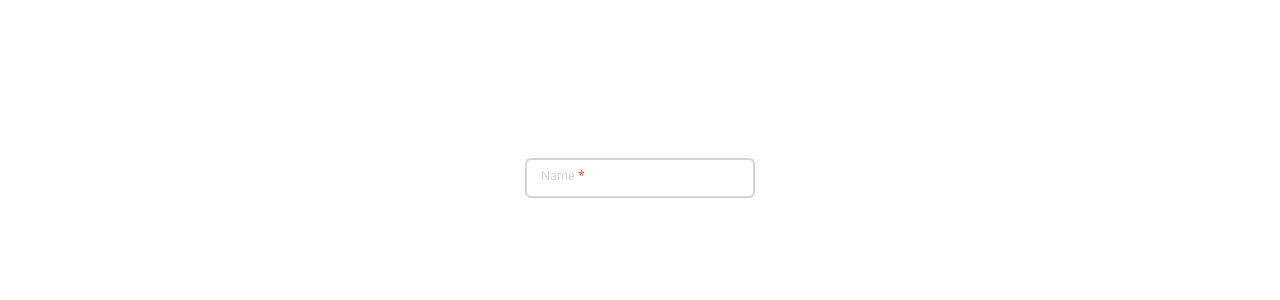
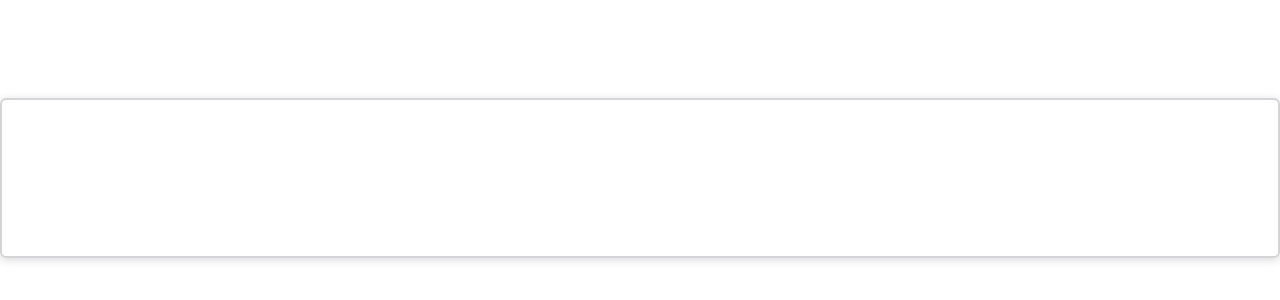
Before and after one commit to Real-Bird/home-quiz-manage-reservations, a React (Vite) app: page / in a window 1280 px wide. Shown: the part 222-522 px from the top of the page. Built offline with nearby package versions, Linux system fonts and the light colour scheme.

Commit message:
feat: (#1) textarea component
23-10-20

```diff
--- a/src/App.tsx
+++ b/src/App.tsx
@@ -1,17 +1,14 @@
-import { Input, Layout } from "@src/components/common";
+import { Layout, TextArea } from "@src/components/common";
 import { useState } from "react";
 
 function App() {
-  const [inputValue, setInputValue] = useState("");
+  const [textValue, setTextValue] = useState("");
   return (
     <Layout>
       {/* <Button className="text-highlight px-5">View Reservations</Button> */}
-      <Input
-        placeholder="Name"
-        required
-        id="name"
-        value={inputValue}
-        onChange={(e) => setInputValue(e.currentTarget.value)}
+      <TextArea
+        value={textValue}
+        onChange={(e) => setTextValue(e.target.value)}
       />
     </Layout>
   );
--- a/src/components/common/Input.tsx
+++ b/src/components/common/Input.tsx
@@ -8,6 +8,8 @@ export const Input = forwardRef<HTMLInputElement, InputProps>(
     const onInputFocus = () => {
       if (localRef && localRef.current) {
         localRef.current.focus();
+      } else if (inputRef && "current" in inputRef && inputRef.current) {
+        inputRef.current.focus();
       }
     };
     return (
--- /dev/null
+++ b/src/components/common/TextArea.tsx
@@ -0,0 +1,15 @@
+import { TextareaHTMLAttributes, forwardRef } from "react";
+
+export const TextArea = forwardRef<
+  HTMLTextAreaElement,
+  TextareaHTMLAttributes<HTMLTextAreaElement>
+>(({ ...textareaAttrs }, textareaRef) => {
+  return (
+    <div className="relative resize-none border-2 rounded-md shadow-custom w-full bg-transparent px-3 py-2 text-sm text-zinc-800  border-zinc-300 focus:border-highlight cursor-text h-40">
+      <textarea
+        className="peer focus:outline-none appearance-none overflow-auto resize-none w-full h-full"
+        ref={textareaRef}
+        {...textareaAttrs}></textarea>
+    </div>
+  );
+});
--- a/src/components/common/index.ts
+++ b/src/components/common/index.ts
@@ -1,3 +1,4 @@
 export * from "./Layout";
 export * from "./Button";
 export * from "./Input";
+export * from "./TextArea";
```
